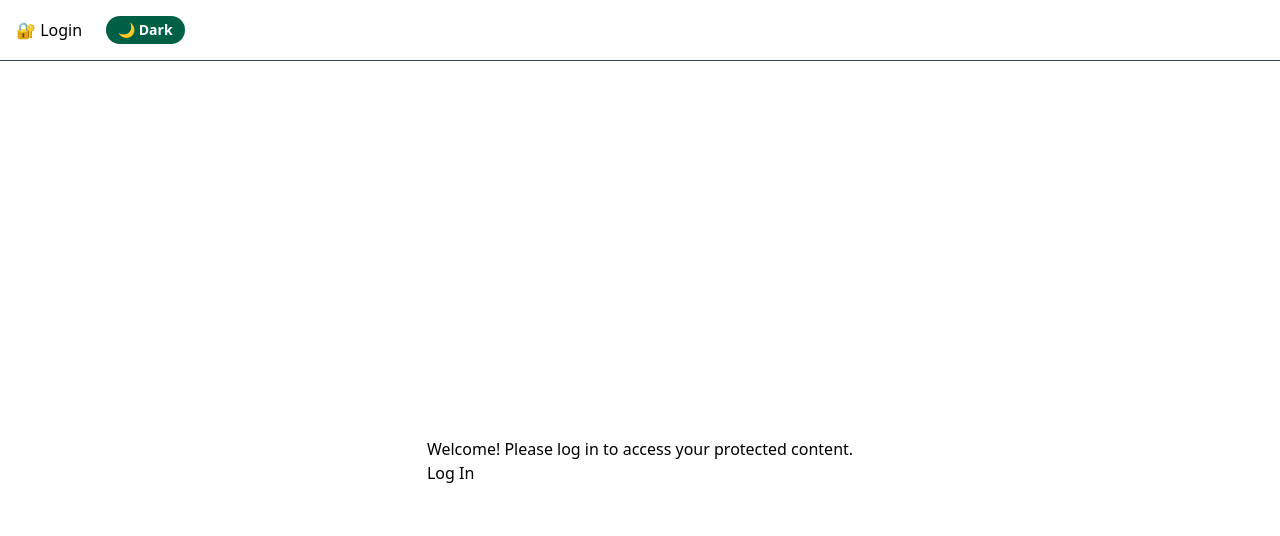
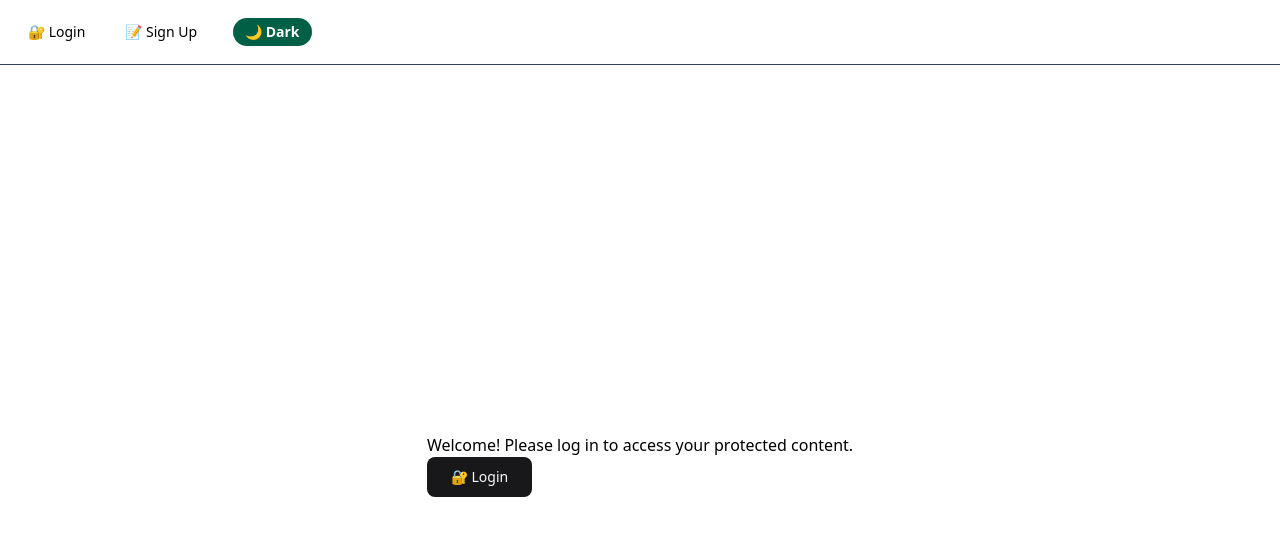
Before and after one commit to Ayjanmuradova/random-quotes, a Next.js app: page / in a window 1280 px wide. Shown: the top 536 px of the page. Built offline with nearby package versions, Linux system fonts and the light colour scheme; no server answers.

Commit message:
refactor: simplify auth logic by using Auth0, Link components, and centralized UI buttons

```diff
--- a/src/app/layout.tsx
+++ b/src/app/layout.tsx
@@ -1,11 +1,12 @@
 import { Geist, Geist_Mono } from "next/font/google";
-import { UserProvider } from "@/context/UserContext";
+
 import { QuotesProvider } from "@/context/QuotesContext";
 import { ThemeProvider } from "next-themes";
 import ThemeWrapper from "@/components/ThemeWrapper";
 import "./globals.css";
 import { auth0 } from "@/lib/auth0";
-import LoginButton from "@/components/LoginButton";
+import { Button } from "@/components/ui/button";
+import Link from "next/link";
 
 
 const geistSans = Geist({
@@ -31,7 +32,7 @@ export default async function RootLayout({ children }: { children: React.ReactNo
     <html lang="en" suppressHydrationWarning>
       <body className={`${geistSans.variable} ${geistMono.variable} antialiased bg-white text-black dark:bg-slate-900 dark:text-white transition-colors duration-300`}>
       <ThemeProvider attribute="class" defaultTheme="system" enableSystem>
-        <UserProvider>
+
 
 
             <ThemeWrapper>
@@ -40,16 +41,18 @@ export default async function RootLayout({ children }: { children: React.ReactNo
                        ) : (
                         <main className="min-h-dvh flex items-center justify-center">
                          <div>
-                           <p className="">
+                           <p>
                              Welcome! Please log in to access your protected content.
                            </p>
-                           <LoginButton />
+                           <Button asChild size="lg">
+                             <Link href="/auth/login">🔐 Login</Link>
+                           </Button>
                          </div>
                          </main>
                        )}
             </ThemeWrapper>
 
-        </UserProvider>
+
       </ThemeProvider>
       </body>
     </html>
--- a/src/components/LoginButton.tsx
+++ /dev/null
@@ -1,12 +0,0 @@
-"use client";
-
-export default function LoginButton() {
-  return (
-    <a
-      href="/auth/login"
-      className="button login"
-    >
-      Log In
-    </a>
-  );
-}
--- a/src/components/LogoutButton.tsx
+++ /dev/null
@@ -1,12 +0,0 @@
-"use client";
-
-export default function LogoutButton() {
-  return (
-    <a
-      href="/auth/logout"
-      className="button logout"
-    >
-      Log Out
-    </a>
-  );
-}
--- a/src/components/ThemeWrapper.tsx
+++ b/src/components/ThemeWrapper.tsx
@@ -2,17 +2,17 @@
 import { useTheme } from "next-themes";
 import { useUser } from "@auth0/nextjs-auth0/client";
 import Link from "next/link";
-import {type ReactNode, useEffect, useState } from "react";
+import { type ReactNode, useEffect, useState } from "react";
+import { Button } from "@/components/ui/button";
 
 interface ThemeWrapperProps {
   children: ReactNode;
-
 }
 
 export default function ThemeWrapper({ children }: ThemeWrapperProps) {
   const { theme, setTheme } = useTheme();
   const [mounted, setMounted] = useState(false);
-  const {user , isLoading} = useUser();// Get the user object and loading state from Auth0
+  const { user, isLoading } = useUser(); // Get the user object and loading state from Auth0
 
   useEffect(() => {
     setMounted(true);
@@ -23,36 +23,40 @@ export default function ThemeWrapper({ children }: ThemeWrapperProps) {
       <nav className="p-4 flex justify-between border-b border-slate-700">
         {!isLoading && user && (
           <div className="flex gap-4">
-          <Link href="/" className="hover:text-emerald-500">🏠 Main page</Link>
-          <Link href="/user/quotes" className="hover:text-emerald-500">❤️ Liked Quotes</Link>
-          <Link href="/user/profile" className="hover:text-emerald-500"> 👤 Profile</Link>
+            <Link href="/" className="hover:text-emerald-500">
+              🏠 Main page
+            </Link>
+            <Link href="/user/quotes" className="hover:text-emerald-500">
+              ❤️ Liked Quotes
+            </Link>
+            <Link href="/user/profile" className="hover:text-emerald-500">
+              {" "}
+              👤 Profile
+            </Link>
           </div>
         )}
 
         <div className="flex gap-6 items-center">
-          {!isLoading &&(
-          user ? (
+          {!isLoading &&
+            (user ? (
               <div className="flex items-center gap-4">
                 <span className="text-sm font-semibold text-emerald-500 bg-emerald-500/10 px-3 py-1 rounded-full">
                   👤 {user.name}
                 </span>
-
-           <a
-              href="/auth/logout"
-              className="hover:text-emerald-500 font-medium transition-colors flex items-center gap-1"
-            >
-              🔒 Logout
-            </a>
+                <Button asChild variant="outline" size="sm">
+                  <Link href="/auth/logout">🔒 Logout </Link>
+                </Button>
               </div>
-          ):(
-
-            <a
-               href="/auth/login"
-              className="hover:text-emerald-500 font-medium transition-colors flex items-center gap-1"
-            >
-              🔐 Login
-            </a>)
-          )}
+            ) : (
+              <div className="flex items-center gap-4">
+                <Button asChild variant="ghost" size="sm">
+                  <Link href="/auth/login">🔐 Login</Link>
+                </Button>
+                <Button asChild variant="ghost" size="sm">
+                  <Link href="/api/auth/signup">📝 Sign Up</Link>
+                </Button>
+              </div>
+            ))}
           <button
             onClick={() => setTheme(theme === "dark" ? "light" : "dark")}
             className="px-3 py-1 rounded-full bg-emerald-800 text-white text-sm font-bold"
@@ -62,10 +66,7 @@ export default function ThemeWrapper({ children }: ThemeWrapperProps) {
         </div>
       </nav>
 
-      <main className="flex-1">
-        {children}
-      </main>
-
+      <main className="flex-1">{children}</main>
     </div>
   );
 }
--- a/src/context/UserContext.tsx
+++ /dev/null
@@ -1,27 +0,0 @@
-"use client";
-import { createContext, useContext, ReactNode } from "react";
-
-
-interface User {
-  name: string;
-  email: string;
-  role: string;
-}
-
-const UserContext = createContext<User | undefined>(undefined);
-
-export const UserProvider = ({ children }: { children: ReactNode }) => {
-  const user = {
-    name: "Ayjan Muradova",
-    email: "ayjan.muradova@code2career.eu",
-    role: "student"
-  };
-
-  return (
-    <UserContext.Provider value={user}>
-      {children}
-    </UserContext.Provider>
-  );
-};
-
-export const useUser = () => useContext(UserContext);
```
Also changed, not shown: src/components/Profile.tsx (deleted, +0 -36 lines). Lines whose indentation alone changed are shown as unchanged.
